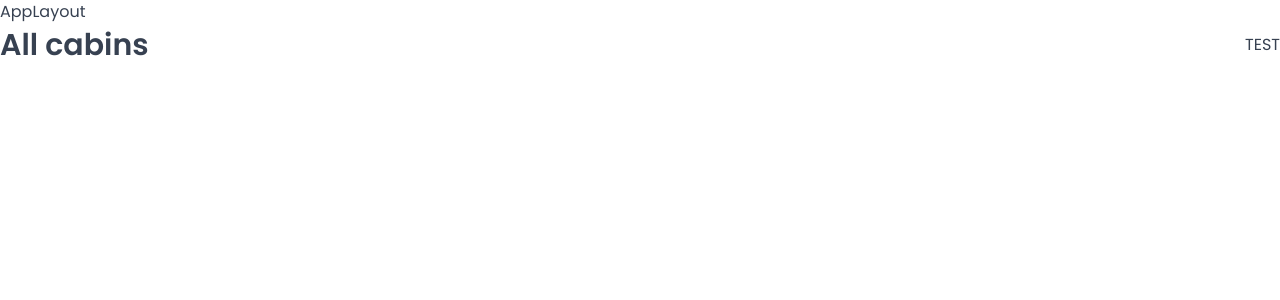
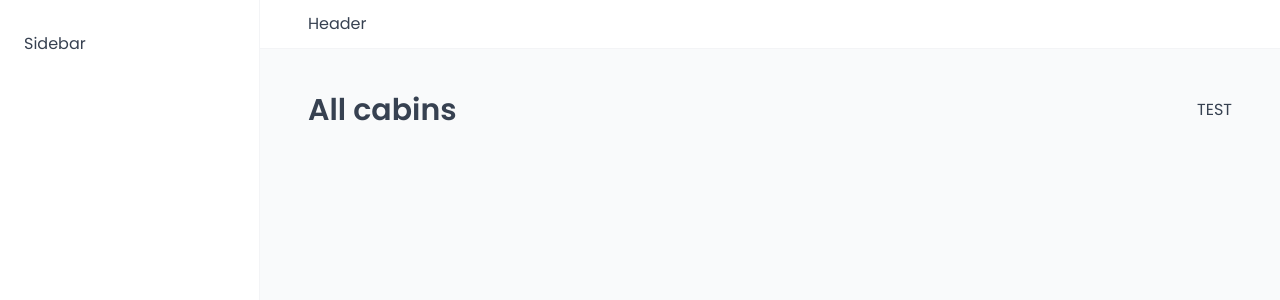
Before and after one commit to giorgidzebisashvili4/the-wild-oasis, a React (Vite) app: page /cabins in a window 1280 px wide. Shown: the top 300 px of the page. Built offline with nearby package versions, Linux system fonts and the light colour scheme; a web font is replaced by a local one.

Commit message:
build app layout

```diff
--- a/src/ui/AppLayout.jsx
+++ b/src/ui/AppLayout.jsx
@@ -1,11 +1,30 @@
 import { Outlet } from "react-router-dom";
+import Sidebar from "./Sidebar";
+import Header from "./Header";
+import styled from "styled-components";
+
+const StyledAppLayout = styled.div`
+  display: grid;
+  height: 100vh;
+  grid-template-columns: 26rem 1fr;
+  grid-template-rows: auto 1fr;
+`;
+
+const Main = styled.main`
+  background-color: var(--color-grey-50);
+
+  padding: 4rem 4.8rem 6.4rem;
+`;
 
 function AppLayout() {
   return (
-    <div>
-      <p>AppLayout</p>
-      <Outlet />
-    </div>
+    <StyledAppLayout>
+      <Header />
+      <Sidebar />
+      <Main>
+        <Outlet />
+      </Main>
+    </StyledAppLayout>
   );
 }
 
--- /dev/null
+++ b/src/ui/Header.jsx
@@ -0,0 +1,13 @@
+import styled from "styled-components";
+
+const StyledHeader = styled.header`
+  background-color: var(--color-grey-0);
+  padding: 1.2rem 4.8rem;
+  border-bottom: 1px solid var(--color-grey-100);
+`;
+
+function Header() {
+  return <StyledHeader>Header</StyledHeader>;
+}
+
+export default Header;
--- /dev/null
+++ b/src/ui/Sidebar.jsx
@@ -0,0 +1,14 @@
+import styled from "styled-components";
+
+const StyledSidebar = styled.aside`
+  background-color: var(--color-grey-0);
+  padding: 3.2rem 2.4rem;
+  border-right: 1px solid var(--color-grey-100);
+  grid-row: 1 / -1;
+`;
+
+function Sidebar() {
+  return <StyledSidebar>Sidebar</StyledSidebar>;
+}
+
+export default Sidebar;
```
